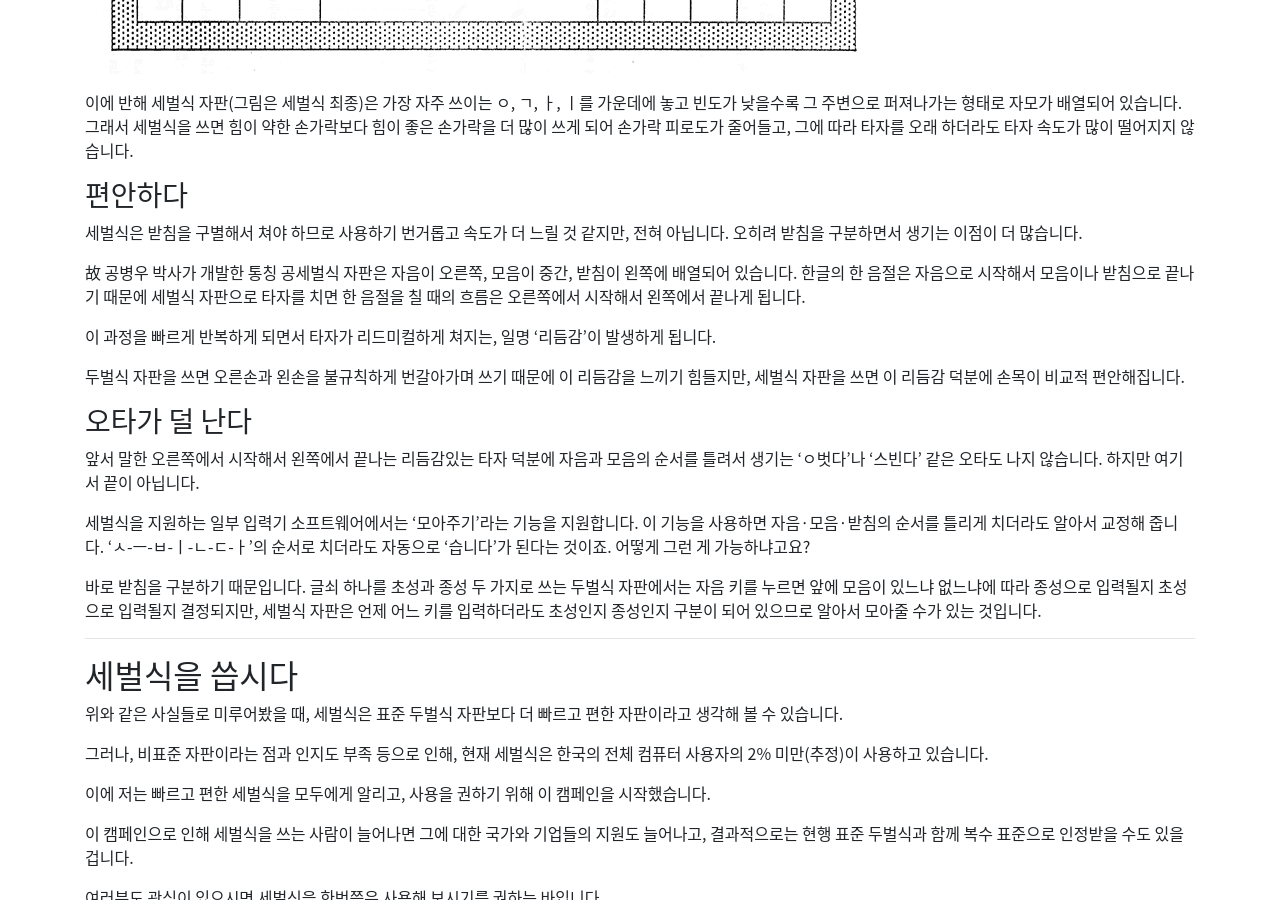
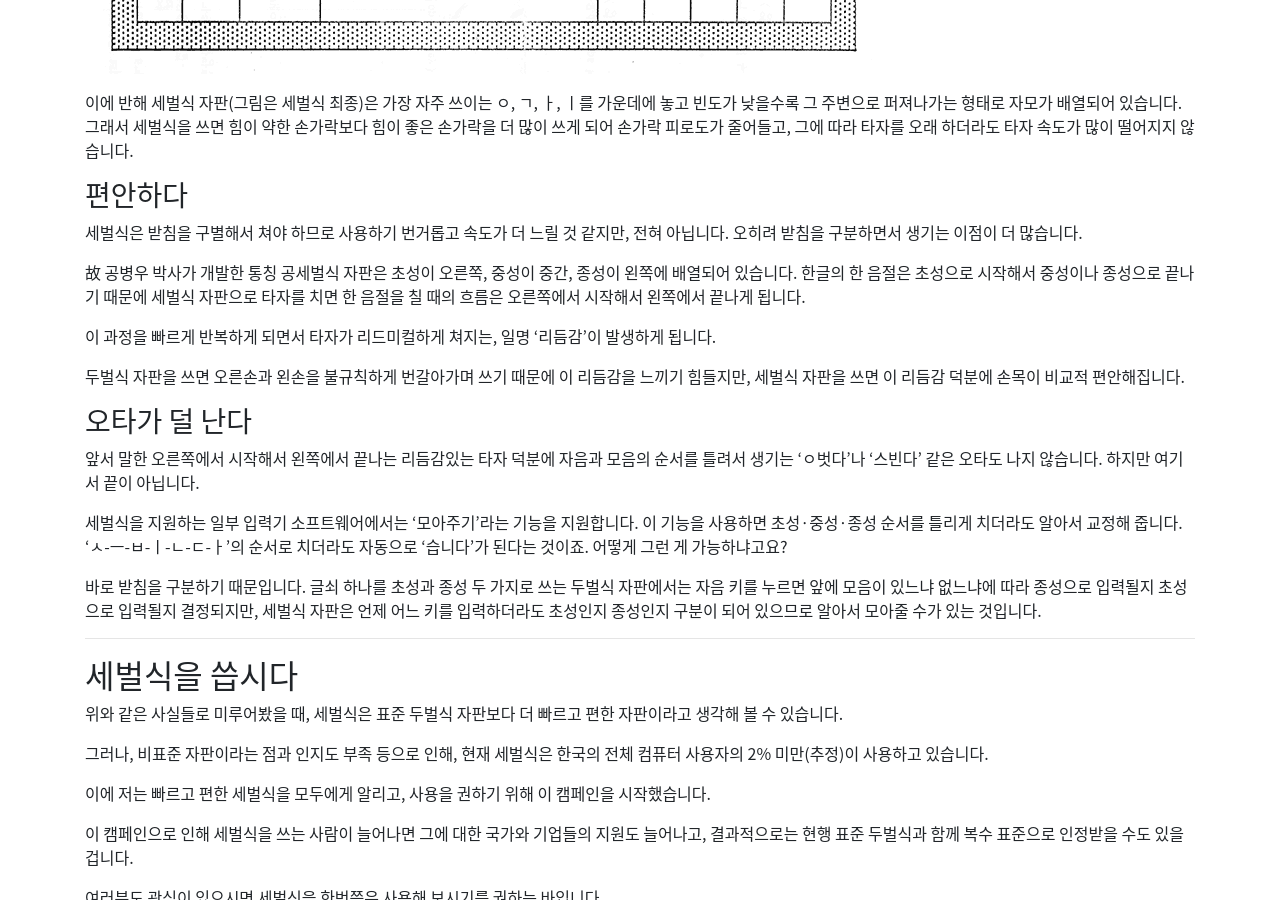
Before and after one commit to Sebeolsik/Sebeolsik.github.io, a Jekyll site: the page built from index.md, in a window 1280 px wide and 900 px high, scrolled down 2159 px. Built offline with Jekyll 4.4.1, drawn with Linux system fonts in a browser that asks for light colours; comment, search, counter and statistics services are not loaded; our own code applies the rules of GitHub Pages for plain Markdown files; some of the changed text lies outside the part shown.

Commit message:
Edit index.md

```diff
--- a/index.md
+++ b/index.md
@@ -4,9 +4,9 @@
 ---
 
 ## 세벌식이란?
-세벌식은 자음, 모음, 받침으로 나누어진 키보드 자판 배열을 뜻합니다.
+세벌식은 초성, 중성, 종성으로 나누어진 키보드 자판 배열을 뜻합니다.
 
-현재 우리나라의 표준 자판(KS X 5002)은 자음과 모음이 각 한 벌씩 배치되어 있는 두벌식 자판입니다. 이에 비해 세벌식 자판은 자음, 모음, 받침이 각각 한 벌씩 배치되어 있습니다.
+현재 우리나라의 표준 자판(KS X 5002)은 자음과 모음이 각 한 벌씩 배치되어 있는 두벌식 자판입니다. 이에 비해 세벌식 자판은 초성, 중성, 종성이 각각 한 벌씩 배치되어 있습니다.
 
 타자할 때 받침까지 구별해야 한다니, 불편할 것 같다고요? 전혀 아닙니다. 아래 내용을 5분만 투자해서 읽어 주세요.
 
@@ -40,7 +40,7 @@
 ### 편안하다
 세벌식은 받침을 구별해서 쳐야 하므로 사용하기 번거롭고 속도가 더 느릴 것 같지만, 전혀 아닙니다. 오히려 받침을 구분하면서 생기는 이점이 더 많습니다.
 
-故 공병우 박사가 개발한 통칭 공세벌식 자판은 자음이 오른쪽, 모음이 중간, 받침이 왼쪽에 배열되어 있습니다. 한글의 한 음절은 자음으로 시작해서 모음이나 받침으로 끝나기 때문에 세벌식 자판으로 타자를 치면 한 음절을 칠 때의 흐름은 오른쪽에서 시작해서 왼쪽에서 끝나게 됩니다.
+故 공병우 박사가 개발한 통칭 공세벌식 자판은 초성이 오른쪽, 중성이 중간, 종성이 왼쪽에 배열되어 있습니다. 한글의 한 음절은 초성으로 시작해서 중성이나 종성으로 끝나기 때문에 세벌식 자판으로 타자를 치면 한 음절을 칠 때의 흐름은 오른쪽에서 시작해서 왼쪽에서 끝나게 됩니다.
 
 이 과정을 빠르게 반복하게 되면서 타자가 리드미컬하게 쳐지는, 일명 '리듬감'이 발생하게 됩니다.
 
@@ -49,7 +49,7 @@
 ### 오타가 덜 난다
 앞서 말한 오른쪽에서 시작해서 왼쪽에서 끝나는 리듬감있는 타자 덕분에 자음과 모음의 순서를 틀려서 생기는 'ㅇ벗다'나 '스빈다' 같은 오타도 나지 않습니다. 하지만 여기서 끝이 아닙니다.
 
-세벌식을 지원하는 일부 입력기 소프트웨어에서는 '모아주기'라는 기능을 지원합니다. 이 기능을 사용하면 자음·모음·받침의 순서를 틀리게 치더라도 알아서 교정해 줍니다. 'ㅅ-ㅡ-ㅂ-ㅣ-ㄴ-ㄷ-ㅏ'의 순서로 치더라도 자동으로 '습니다'가 된다는 것이죠. 어떻게 그런 게 가능하냐고요?
+세벌식을 지원하는 일부 입력기 소프트웨어에서는 '모아주기'라는 기능을 지원합니다. 이 기능을 사용하면 초성·중성·종성 순서를 틀리게 치더라도 알아서 교정해 줍니다. 'ㅅ-ㅡ-ㅂ-ㅣ-ㄴ-ㄷ-ㅏ'의 순서로 치더라도 자동으로 '습니다'가 된다는 것이죠. 어떻게 그런 게 가능하냐고요?
 
 바로 받침을 구분하기 때문입니다. 글쇠 하나를 초성과 종성 두 가지로 쓰는 두벌식 자판에서는 자음 키를 누르면 앞에 모음이 있느냐 없느냐에 따라 종성으로 입력될지 초성으로 입력될지 결정되지만, 세벌식 자판은 언제 어느 키를 입력하더라도 초성인지 종성인지 구분이 되어 있으므로 알아서 모아줄 수가 있는 것입니다.
 
```
Also changed, not shown: other parts of index.md (+1 -1 lines).
